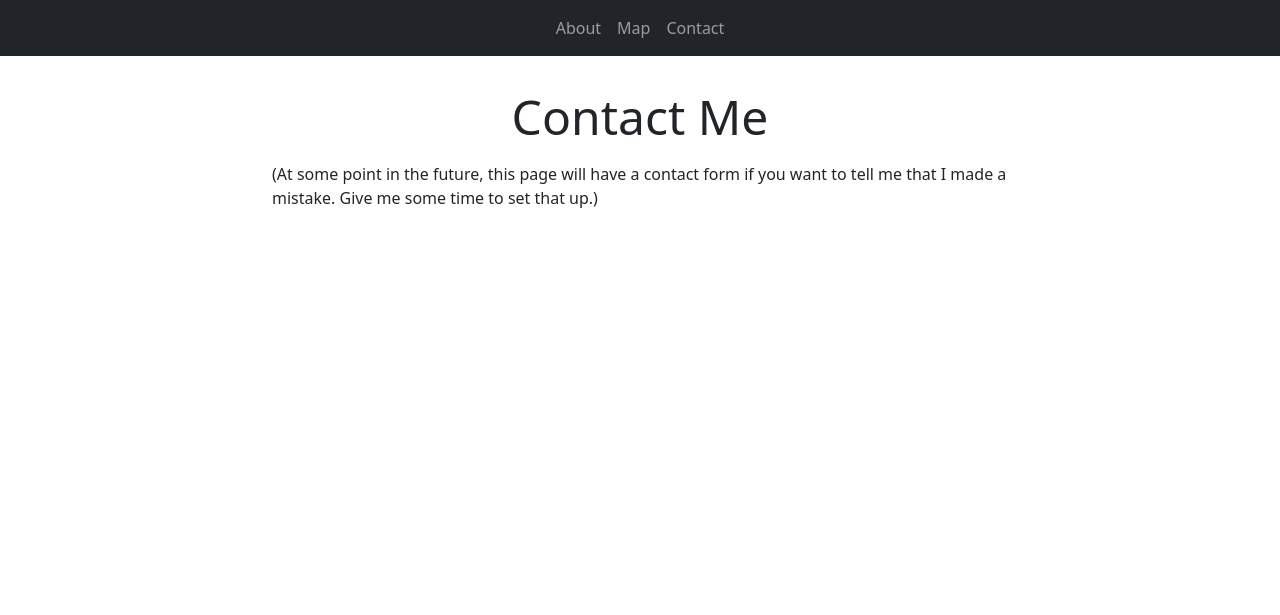
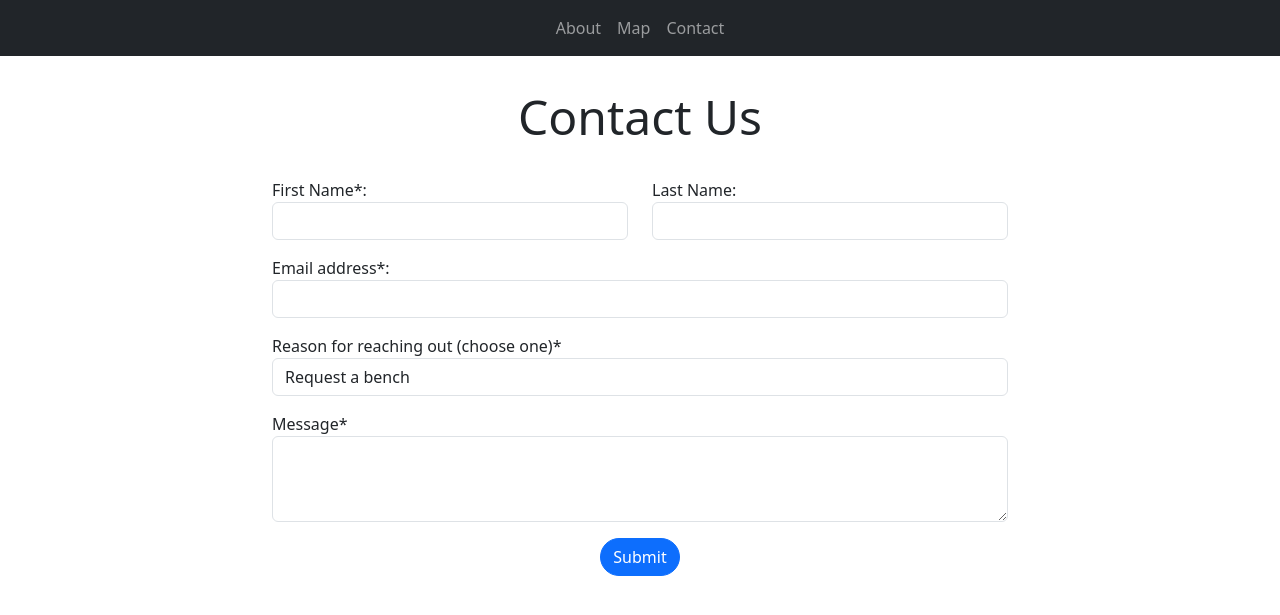
Before and after one commit to srkovnar/chicago-bike-lane-map, a PHP site: page /contact.php in a window 1280 px wide. Shown: the top 615 px of the page. Run offline with PHP 8.4, Linux system fonts and the light colour scheme.

Commit message:
Added contact form, created a config.json hook

```diff
--- a/composer.json
+++ b/composer.json
@@ -7,5 +7,7 @@
             "name": "Sam Kovnar"
         }
     ],
-    "require": {}
+    "require": {
+        "phpmailer/phpmailer": "^6.9"
+    }
 }
--- a/contact.php
+++ b/contact.php
@@ -56,18 +56,51 @@
       </div>
     </nav>
 
-    <section id="about">
-    <div class="container-lg pt-3">
-      <div class="row justify-content-center">
-        <div class="col-md-10 col-lg-8"> <!--text-center text-md-start-->
-          <div class="display-5 text-center py-3">Contact Me</div>
-          <p>
-            (At some point in the future, this page will have a contact form if you want to tell me that I made a mistake. Give me some time to set that up.)
-          </p>
-        </div>
+    <section id="contact">
+      <div class="container-xl mt-3 mb-5">
+        <h1 class="display-5 text-center py-3">Contact Us</h1>
+        <!-- <form action="/formsubmit.php" method="POST"> -->
+        <form action="/emailsubmit.php" method="POST">
+          <div class="form-group row justify-content-center py-2">
+            <div class="col-sm-6 col-md-4"> <!-- Take up whole row up to "small" threshold -->
+              <label for="firstname">First Name*:</label>
+              <input class="form-control" name="firstname" id="firstname" required>
+            </div>
+            <div class="col-sm-6 col-md-4"> <!-- At "small" threshold, group with firstname -->
+              <label for="lastname">Last Name:</label>
+              <input class="form-control" name="lastname" id="lastname">
+            </div>
+          </div>
+          <div class="row justify-content-center">
+            <div class="col-md-8">
+              <div class="form-group py-2">
+                <label for="email">Email address*:</label>
+                <input class="form-control" name="email" type="email" id="email" required>
+              </div>
+              <div class="form-group py-2">
+                <label for="reason">Reason for reaching out (choose one)*</label>
+                <select class="form-control" name="reason" id="reason">
+                  <option>Request a bench</option>
+                  <option>Report a broken bench</option>
+                  <option>Get involved</option>
+                  <option>Contribute materials</option>
+                  <option>Other</option>
+                </select>
+              </div>
+              <div class="form-group py-2">
+                <label for="message">Message*</label>
+                <textarea class="form-control" name="message" id="message" rows="3" required></textarea>
+              </div>
+            </div>
+          </div>
+          <div class="row justify-content-center">
+            <div class="col-8 justify-content-center text-center py-2">
+              <button type="submit" class="btn btn-primary rounded-pill">Submit</button>
+            </div>
+          </div>
+        </form>
       </div>
-    </div>
-  </section>
+    </section>
 
   </body>
 </html>
```
Also changed, not shown: emailsubmit.php (added, +144 -0 lines), index.php (+13 -4 lines), map.js (+36 -17 lines), README.md (added), 1 other file.
